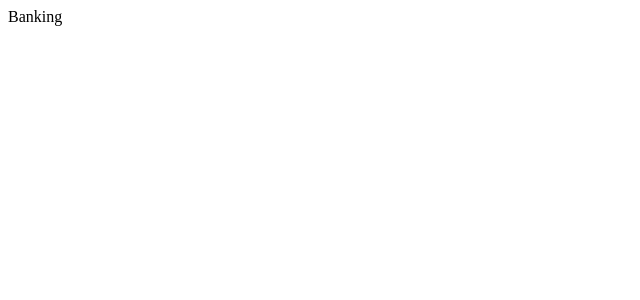
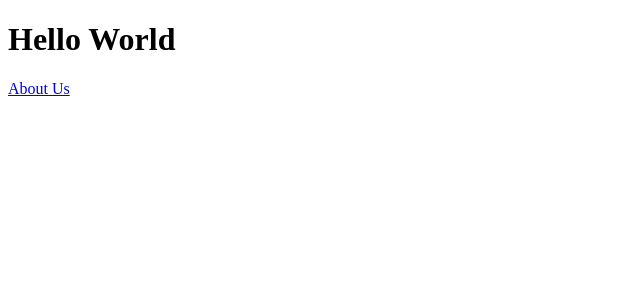
Before and after one commit to pshigotskaya26/online-banking-2023-team, a React (Create React App) app: page / in a window 1280 px wide. Shown: the top 300 px of the page, without its empty margins (0-640 px from the left). Built offline with nearby package versions, Linux system fonts and the light colour scheme.

Commit message:
feat: added basic routing

```diff
--- /dev/null
+++ b/src/routes/index.tsx
@@ -0,0 +1,20 @@
+import React from 'react';
+import { Link } from 'react-router-dom';
+
+const routes = [
+  {
+    path: '/',
+    element: (
+      <div>
+        <h1>Hello World</h1>
+        <Link to="about">About Us</Link>
+      </div>
+    )
+  },
+  {
+    path: 'about',
+    element: <div>About</div>
+  }
+];
+
+export default routes;
```
Also changed, not shown: package.json (+10 -2 lines), src/index.tsx (+6 -1 lines), .eslintrc.json (added), 1 other file (tests, documents, lock files or other folders).
